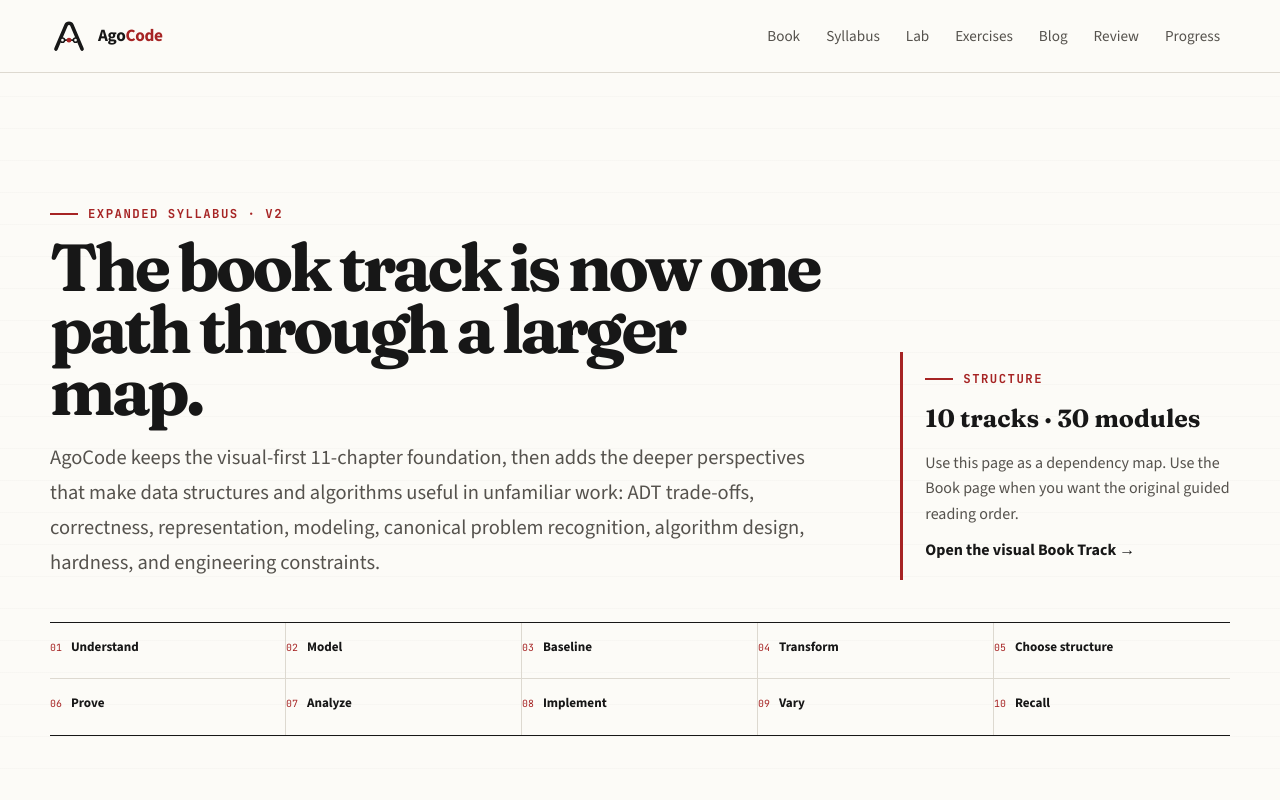
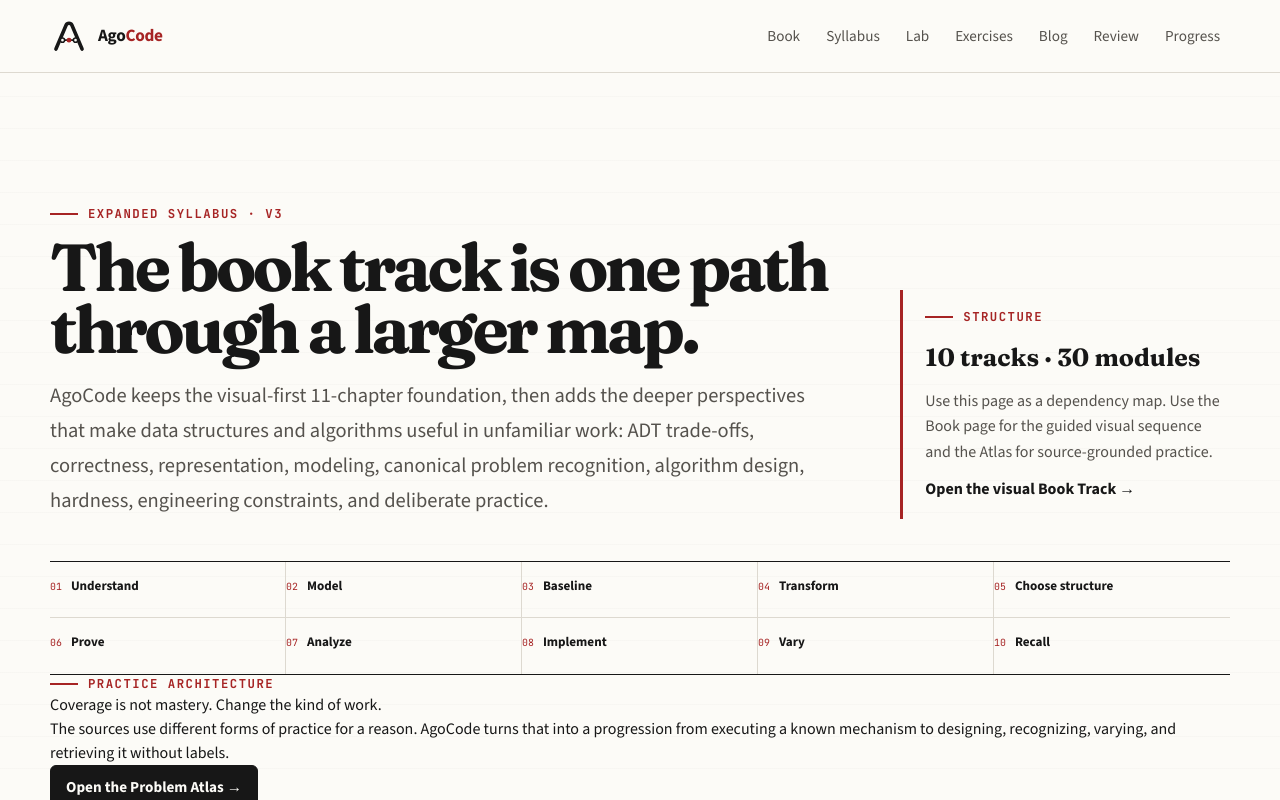
Before and after one commit to anatwork14/agocode, a Next.js app: page /syllabus in a window 1280 px wide. Shown: the top 800 px of the page. Built offline with nearby package versions, Linux system fonts and the light colour scheme.

Commit message:
feat: add source-driven practice architecture to syllabus

```diff
--- a/app/syllabus/page.tsx
+++ b/app/syllabus/page.tsx
@@ -1,4 +1,5 @@
 import Link from "next/link";
+import { PracticeProgression } from "@/components/syllabus/PracticeProgression";
 import { problemSolvingLoop, syllabusModuleCount, syllabusTracks } from "@/lib/knowledge/syllabus";
 
 export const metadata = {
@@ -12,18 +13,18 @@ export default function SyllabusPage() {
       <div className="site-shell">
         <div className="knowledge-hero">
           <div>
-            <div className="eyebrow">Expanded syllabus · v2</div>
-            <h1 className="editorial-title editorial-title--compact">The book track is now one path through a larger map.</h1>
+            <div className="eyebrow">Expanded syllabus · v3</div>
+            <h1 className="editorial-title editorial-title--compact">The book track is one path through a larger map.</h1>
             <p className="lede">
               AgoCode keeps the visual-first 11-chapter foundation, then adds the deeper perspectives that make data
               structures and algorithms useful in unfamiliar work: ADT trade-offs, correctness, representation, modeling,
-              canonical problem recognition, algorithm design, hardness, and engineering constraints.
+              canonical problem recognition, algorithm design, hardness, engineering constraints, and deliberate practice.
             </p>
           </div>
           <aside className="knowledge-note">
             <span className="eyebrow">Structure</span>
             <strong>{syllabusTracks.length} tracks · {syllabusModuleCount} modules</strong>
-            <p>Use this page as a dependency map. Use the Book page when you want the original guided reading order.</p>
+            <p>Use this page as a dependency map. Use the Book page for the guided visual sequence and the Atlas for source-grounded practice.</p>
             <Link href="/learn">Open the visual Book Track →</Link>
           </aside>
         </div>
@@ -36,6 +37,8 @@ export default function SyllabusPage() {
             </div>
           ))}
         </section>
+
+        <PracticeProgression />
 
         <section className="section syllabus-tracks">
           {syllabusTracks.map((track) => (
```
